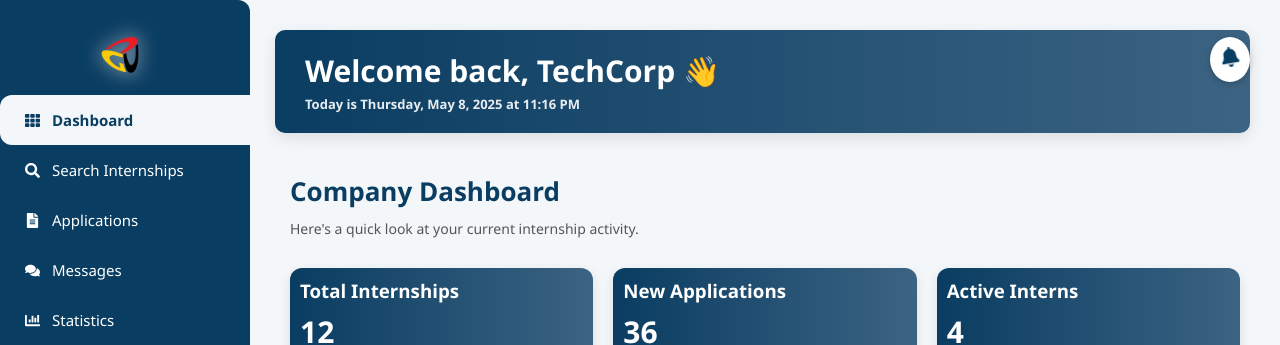
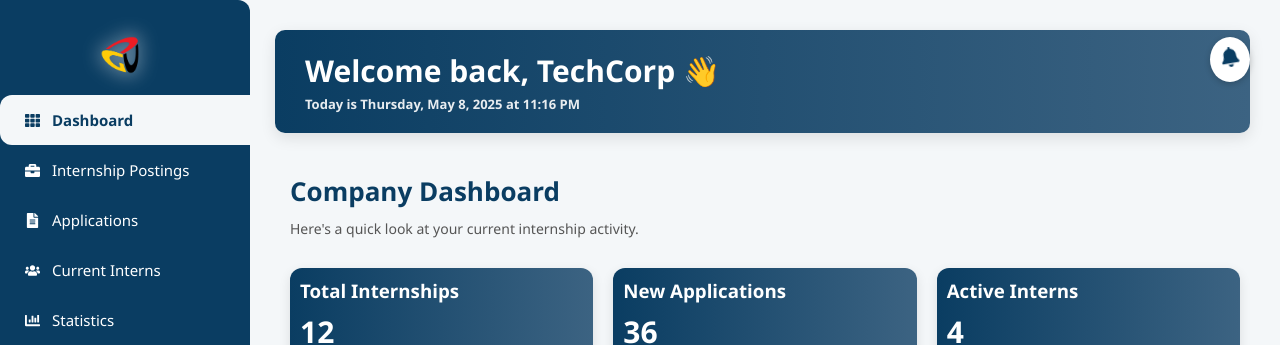
Before and after one commit to CSEN603-2025/Ctrl_alt_defeat_2, a React (Create React App) app: page /company-dashboard in a window 1280 px wide. Shown: the top 345 px of the page. Built offline with nearby package versions, Linux system fonts and the light colour scheme.

Commit message:
minimal icon and title changes and added current interns

```diff
--- a/src/pages/CompanyDashboard.js
+++ b/src/pages/CompanyDashboard.js
@@ -3,7 +3,7 @@ import React, { useState } from 'react';
 import { useNavigate } from 'react-router-dom';
 import {
   FaTh, FaSearch, FaFileAlt, FaComments, FaChartBar, FaNewspaper, FaBell,
-  FaFilter, FaSortAmountDown
+  FaFilter, FaSortAmountDown, FaUsers, FaClipboardList, FaBriefcase
 } from 'react-icons/fa';
 
 import './CompanyDashboard.css';
@@ -643,9 +643,9 @@ const allInternships = [
 
         <ul>
           <li className={activeSection === 'dashboard' ? 'active' : ''} onClick={() => setActiveSection('dashboard')}><FaTh /> Dashboard</li>
-          <li className={activeSection === 'search' ? 'active' : ''} onClick={() => setActiveSection('search')}><FaSearch /> Search Internships</li>
+          <li className={activeSection === 'search' ? 'active' : ''} onClick={() => setActiveSection('search')}><FaBriefcase /> Internship  Postings</li>
           <li className={activeSection === 'applications' ? 'active' : ''} onClick={() => setActiveSection('applications')}><FaFileAlt /> Applications</li>
-          <li className={activeSection === 'messages' ? 'active' : ''} onClick={() => setActiveSection('messages')}><FaComments /> Messages</li>
+          <li className={activeSection === 'messages' ? 'active' : ''} onClick={() => setActiveSection('messages')}><FaUsers /> Current Interns</li>
           <li className={activeSection === 'statistics' ? 'active' : ''} onClick={() => setActiveSection('statistics')}><FaChartBar /> Statistics</li>
           <li className={activeSection === 'news' ? 'active' : ''} onClick={() => setActiveSection('news')}><FaNewspaper /> News</li>
         </ul>
--- a/src/pages/SignIn.js
+++ b/src/pages/SignIn.js
@@ -21,11 +21,11 @@ function SignIn() {
     }
 
     //  Hardcoded credentials
-    if (email === 'company@guc.edu.eg' && password === 'company123') {
+    if (email === 'company@gmail.com' && password === '123') {
       navigate('/company-dashboard');
-    } else if (email === 'student@guc.edu.eg' && password === 'student123') {
+    } else if (email === 'student@gmail.com' && password === '123') {
       alert('Redirect to student dashboard coming soon!');
-    } else if (email === 'admin@guc.edu.eg' && password === 'admin123') {
+    } else if (email === 'admin@gmail.com' && password === '123') {
       alert('Redirect to admin dashboard coming soon!');
     } else {
       setError('Invalid email or password.');}
```
